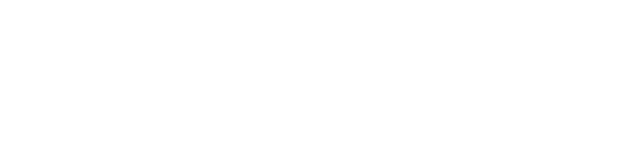
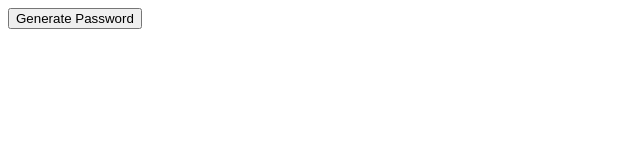
Before and after one commit to amiller1299/PasswordGenerator, a plain HTML site: page index.html in a window 1280 px wide. Shown: the whole page, without its empty margins (0-640 px from the left). Drawn offline with Linux system fonts and the light colour scheme.

Commit message:
Update index.html

```diff
--- a/index.html
+++ b/index.html
@@ -7,5 +7,7 @@
 </head>
 <body>
 
+    <button type="button"> Generate Password</button>
+
 </body>
 </html>
```
